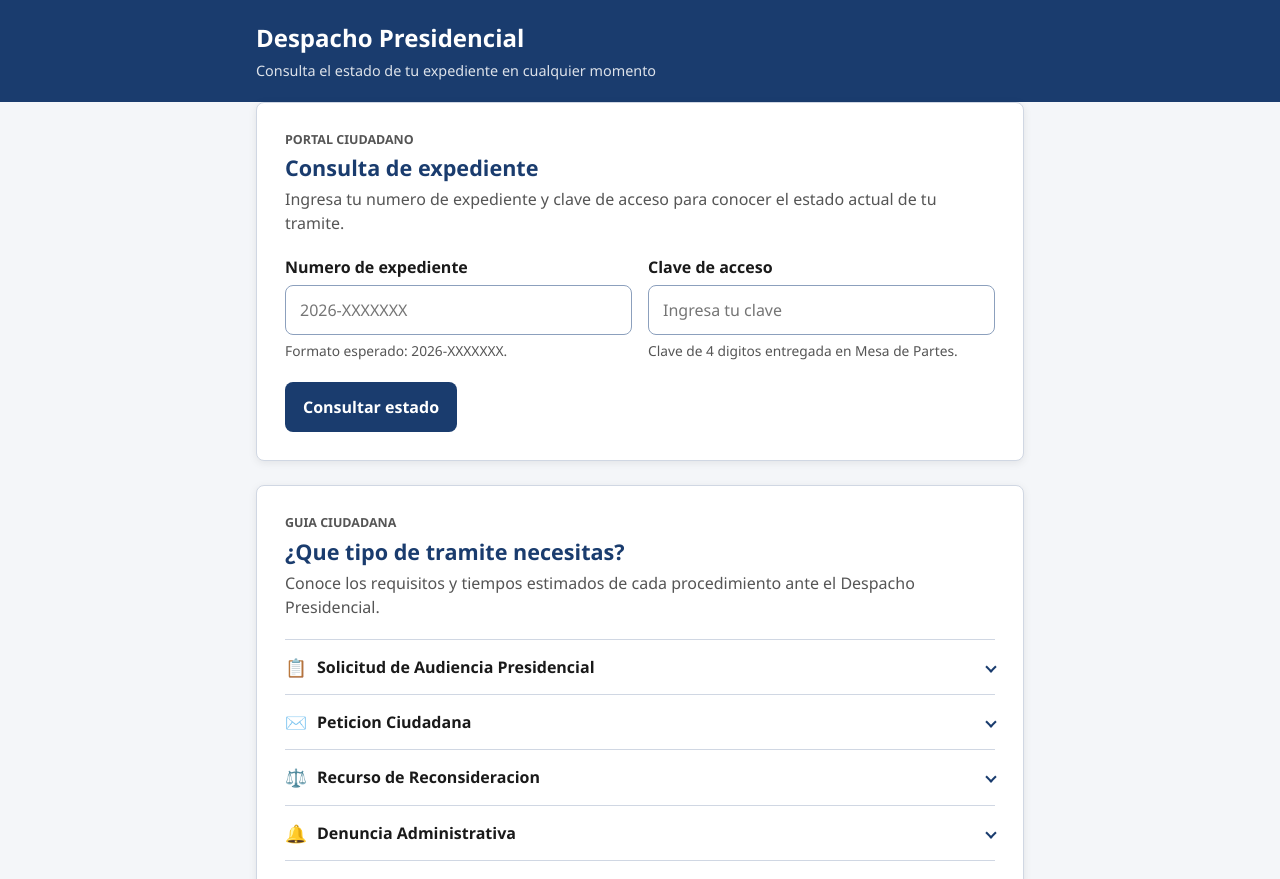
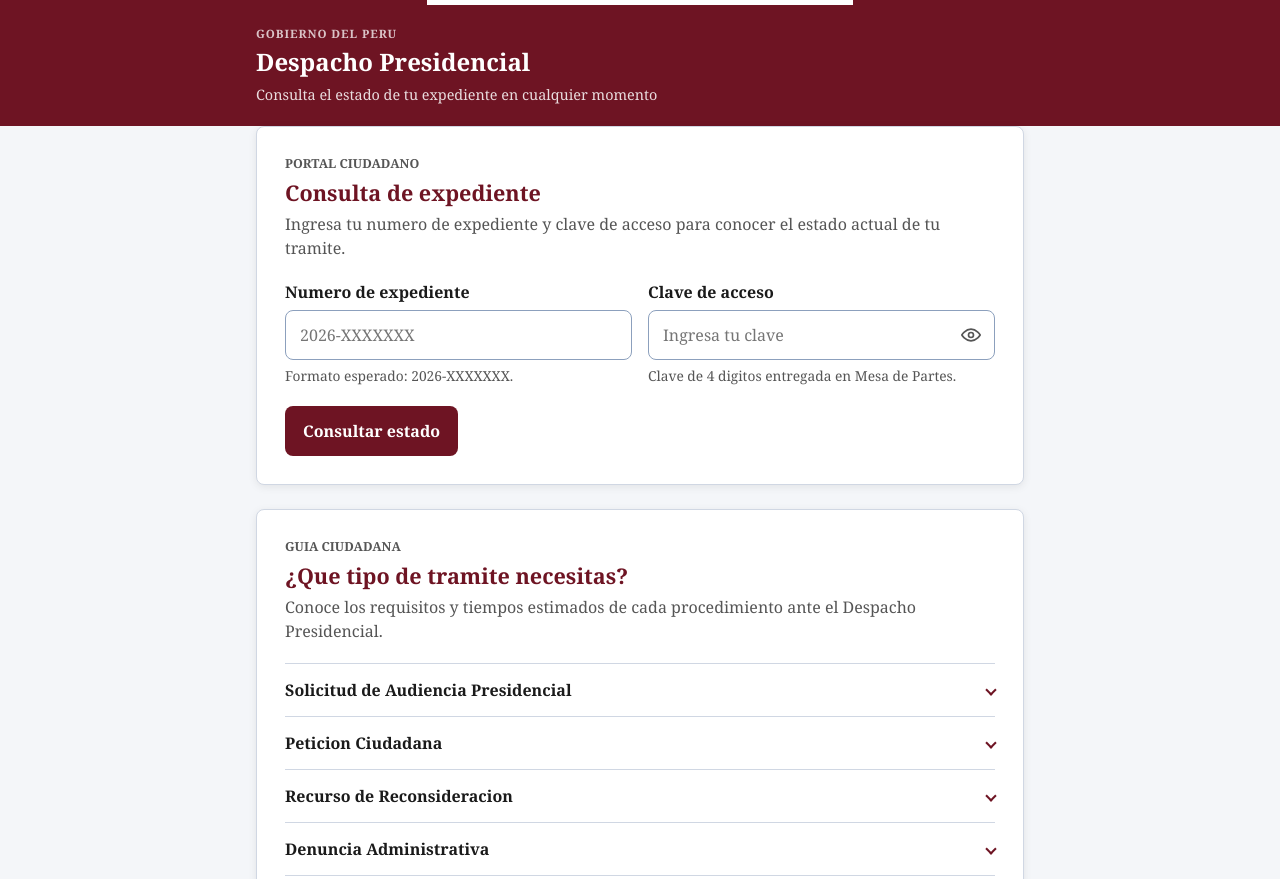
Before and after one commit to biney-debug/despacho-expedientes, a plain HTML site: page frontend/index.html in a window 1280 px wide. Shown: the top 879 px of the page. Drawn offline with Linux system fonts and the light colour scheme.

Commit message:
style(frontend): aplicar identidad guinda, tipografia formal y mostrar/ocultar clave
- Reemplazar el azul primario (#1a3c6e) por guinda (#6e1423) en botones,
  enfoques, mensajes y acentos, manteniendo contraste WCAG AA.
- Quitar los emojis de los iconos del acordeon de tramites.
- Cambiar la tipografia base a Georgia/Times New Roman (serif formal).
- Agregar boton con icono SVG para mostrar/ocultar la clave de acceso
  en el formulario de consulta.

```diff
--- a/frontend/css/styles.css
+++ b/frontend/css/styles.css
@@ -9,7 +9,7 @@
 [hidden] { display: none !important; }
 
 :root {
-  --color-primary: #1a3c6e;
+  --color-primary: #6e1423;
   --color-secondary: #c8102e;
   --color-accent: #007a5a;
   --color-error: #b3261e;
@@ -21,7 +21,7 @@
   --color-border-strong: #8ca0bd;
   --radius: 8px;
   --shadow: 0 2px 8px rgba(0, 0, 0, 0.08);
-  --font: "Segoe UI", system-ui, sans-serif;
+  --font: Georgia, "Times New Roman", Cambria, serif;
 }
 
 body {
@@ -40,10 +40,43 @@ body {
   padding: 0 16px;
 }
 
+.franja-bandera {
+  display: flex;
+  height: 5px;
+}
+
+.franja-bandera span {
+  flex: 1;
+}
+
+.franja-bandera span:nth-child(1),
+.franja-bandera span:nth-child(3) {
+  background: var(--color-primary);
+}
+
+.franja-bandera span:nth-child(2) {
+  background: #ffffff;
+}
+
 .site-header {
   background: var(--color-primary);
   color: #fff;
   padding: 20px 0;
+}
+
+.site-header-contenido {
+  align-items: center;
+  display: flex;
+  gap: 16px;
+}
+
+.eyebrow-header {
+  color: rgba(255, 255, 255, 0.75);
+  font-size: 0.72rem;
+  font-weight: 700;
+  letter-spacing: 0.08em;
+  margin-bottom: 2px;
+  text-transform: uppercase;
 }
 
 .site-header h1 {
@@ -127,13 +160,47 @@ input {
 
 input:focus {
   border-color: var(--color-primary);
-  box-shadow: 0 0 0 3px rgba(26, 60, 110, 0.15);
+  box-shadow: 0 0 0 3px rgba(110, 20, 35, 0.15);
   outline: none;
 }
 
 .field-help {
   color: var(--color-text-muted);
   font-size: 0.86rem;
+}
+
+.input-with-toggle {
+  position: relative;
+}
+
+.input-with-toggle input {
+  padding-right: 48px;
+}
+
+.toggle-clave {
+  align-items: center;
+  background: transparent;
+  border: 0;
+  border-radius: 6px;
+  color: var(--color-text-muted);
+  cursor: pointer;
+  display: flex;
+  height: 32px;
+  justify-content: center;
+  position: absolute;
+  right: 8px;
+  top: 50%;
+  transform: translateY(-50%);
+  width: 32px;
+}
+
+.toggle-clave:hover {
+  color: var(--color-primary);
+}
+
+.toggle-clave:focus-visible {
+  outline: 2px solid var(--color-primary);
+  outline-offset: 2px;
 }
 
 .primary-button {
@@ -154,11 +221,11 @@ input:focus {
 }
 
 .primary-button:hover {
-  background: #102f5c;
+  background: #4d0e18;
 }
 
 .primary-button:focus {
-  box-shadow: 0 0 0 3px rgba(26, 60, 110, 0.22);
+  box-shadow: 0 0 0 3px rgba(110, 20, 35, 0.22);
   outline: none;
 }
 
@@ -175,7 +242,7 @@ input:focus {
 }
 
 .message-info {
-  background: #e8f0fb;
+  background: #f7e8ec;
   color: var(--color-primary);
 }
 
@@ -400,11 +467,6 @@ details[open] .acordeon-indicador {
   transform: rotate(-135deg);
 }
 
-.tramite-icono {
-  font-size: 1.1rem;
-  flex-shrink: 0;
-}
-
 .tramite-contenido {
   display: grid;
   gap: 10px;
@@ -435,7 +497,7 @@ details[open] .acordeon-indicador {
 }
 
 .tramite-tiempo {
-  background: #f0f5ff;
+  background: #f7e8ec;
   border-left: 3px solid var(--color-primary);
   border-radius: 0 var(--radius) var(--radius) 0;
   color: var(--color-text);
@@ -480,11 +542,24 @@ details[open] .acordeon-indicador {
 
 .site-footer {
   background: var(--color-primary);
-  color: rgba(255, 255, 255, 0.7);
+  color: rgba(255, 255, 255, 0.85);
   text-align: center;
   padding: 16px 0;
   font-size: 0.8rem;
   margin-top: 40px;
+}
+
+.site-footer-contenido {
+  align-items: center;
+  display: flex;
+  gap: 8px;
+  justify-content: center;
+}
+
+.site-footer .creditos {
+  color: rgba(255, 255, 255, 0.55);
+  font-size: 0.72rem;
+  margin-top: 6px;
 }
 
 @media (min-width: 600px) {
--- a/frontend/index.html
+++ b/frontend/index.html
@@ -7,10 +7,17 @@
   <link rel="stylesheet" href="css/styles.css" />
 </head>
 <body>
+  <div class="franja-bandera" aria-hidden="true">
+    <span></span><span></span><span></span>
+  </div>
+
   <header class="site-header">
-    <div class="container">
+    <div class="container site-header-contenido">
+      <div>
+        <p class="eyebrow-header">Gobierno del Peru</p>
         <h1>Despacho Presidencial</h1>
         <p class="subtitle">Consulta el estado de tu expediente en cualquier momento</p>
+      </div>
     </div>
   </header>
 
@@ -41,6 +48,7 @@
 
           <div class="field-group">
             <label for="clave">Clave de acceso</label>
+            <div class="input-with-toggle">
               <input
                 id="clave"
                 name="clave"
@@ -52,6 +60,24 @@
                 maxlength="4"
                 required
               />
+              <button
+                type="button"
+                id="boton-mostrar-clave"
+                class="toggle-clave"
+                aria-pressed="false"
+                aria-label="Mostrar clave"
+              >
+                <svg class="icono-ojo icono-mostrar" viewBox="0 0 24 24" width="20" height="20" fill="none" stroke="currentColor" stroke-width="2" stroke-linecap="round" stroke-linejoin="round" aria-hidden="true">
+                  <path d="M1 12s4-7 11-7 11 7 11 7-4 7-11 7-11-7-11-7Z" />
+                  <circle cx="12" cy="12" r="3" />
+                </svg>
+                <svg class="icono-ojo icono-ocultar" viewBox="0 0 24 24" width="20" height="20" fill="none" stroke="currentColor" stroke-width="2" stroke-linecap="round" stroke-linejoin="round" aria-hidden="true" hidden>
+                  <path d="M1 12s4-7 11-7 11 7 11 7-4 7-11 7-11-7-11-7Z" />
+                  <circle cx="12" cy="12" r="3" />
+                  <line x1="2" y1="2" x2="22" y2="22" />
+                </svg>
+              </button>
+            </div>
             <p id="clave-ayuda" class="field-help">Clave de 4 digitos entregada en Mesa de Partes.</p>
           </div>
         </div>
@@ -78,7 +104,6 @@
 
         <details class="tramite-item">
           <summary class="tramite-titulo">
-            <span class="tramite-icono" aria-hidden="true">📋</span>
             Solicitud de Audiencia Presidencial
             <span class="acordeon-indicador" aria-hidden="true"></span>
           </summary>
@@ -96,7 +121,6 @@
 
         <details class="tramite-item">
           <summary class="tramite-titulo">
-            <span class="tramite-icono" aria-hidden="true">✉️</span>
             Peticion Ciudadana
             <span class="acordeon-indicador" aria-hidden="true"></span>
           </summary>
@@ -114,7 +138,6 @@
 
         <details class="tramite-item">
           <summary class="tramite-titulo">
-            <span class="tramite-icono" aria-hidden="true">⚖️</span>
             Recurso de Reconsideracion
             <span class="acordeon-indicador" aria-hidden="true"></span>
           </summary>
@@ -133,7 +156,6 @@
 
         <details class="tramite-item">
           <summary class="tramite-titulo">
-            <span class="tramite-icono" aria-hidden="true">🔔</span>
             Denuncia Administrativa
             <span class="acordeon-indicador" aria-hidden="true"></span>
           </summary>
@@ -177,7 +199,10 @@
 
   <footer class="site-footer">
     <div class="container">
-      <p>Hackaton TransformaGob 2026 - Equipo 1500</p>
+      <div class="site-footer-contenido">
+        <p>Gobierno del Peru &middot; Despacho Presidencial</p>
+      </div>
+      <p class="creditos">Hackaton TransformaGob 2026 - Equipo 1500</p>
     </div>
   </footer>
 
--- a/frontend/js/app.js
+++ b/frontend/js/app.js
@@ -19,6 +19,9 @@ const ESTADOS_TRAMITE = [
 const formulario = document.querySelector("#formulario-consulta");
 const usuarioInput = document.querySelector("#usuario");
 const claveInput = document.querySelector("#clave");
+const botonMostrarClave = document.querySelector("#boton-mostrar-clave");
+const iconoMostrarClave = botonMostrarClave.querySelector(".icono-mostrar");
+const iconoOcultarClave = botonMostrarClave.querySelector(".icono-ocultar");
 const botonConsultar = document.querySelector("#boton-consultar");
 const btnTexto = botonConsultar.querySelector(".btn-texto");
 const btnSpinner = botonConsultar.querySelector(".btn-spinner");
@@ -116,6 +119,16 @@ function validarFormulario(usuario, clave) {
 
   return { esValido: true };
 }
+
+botonMostrarClave.addEventListener("click", () => {
+  const mostrar = claveInput.type === "password";
+
+  claveInput.type = mostrar ? "text" : "password";
+  botonMostrarClave.setAttribute("aria-pressed", String(mostrar));
+  botonMostrarClave.setAttribute("aria-label", mostrar ? "Ocultar clave" : "Mostrar clave");
+  iconoMostrarClave.hidden = mostrar;
+  iconoOcultarClave.hidden = !mostrar;
+});
 
 function marcarCampoInvalido(idCampo) {
   if (!idCampo) return;
```
Lines whose indentation alone changed are shown as unchanged.
